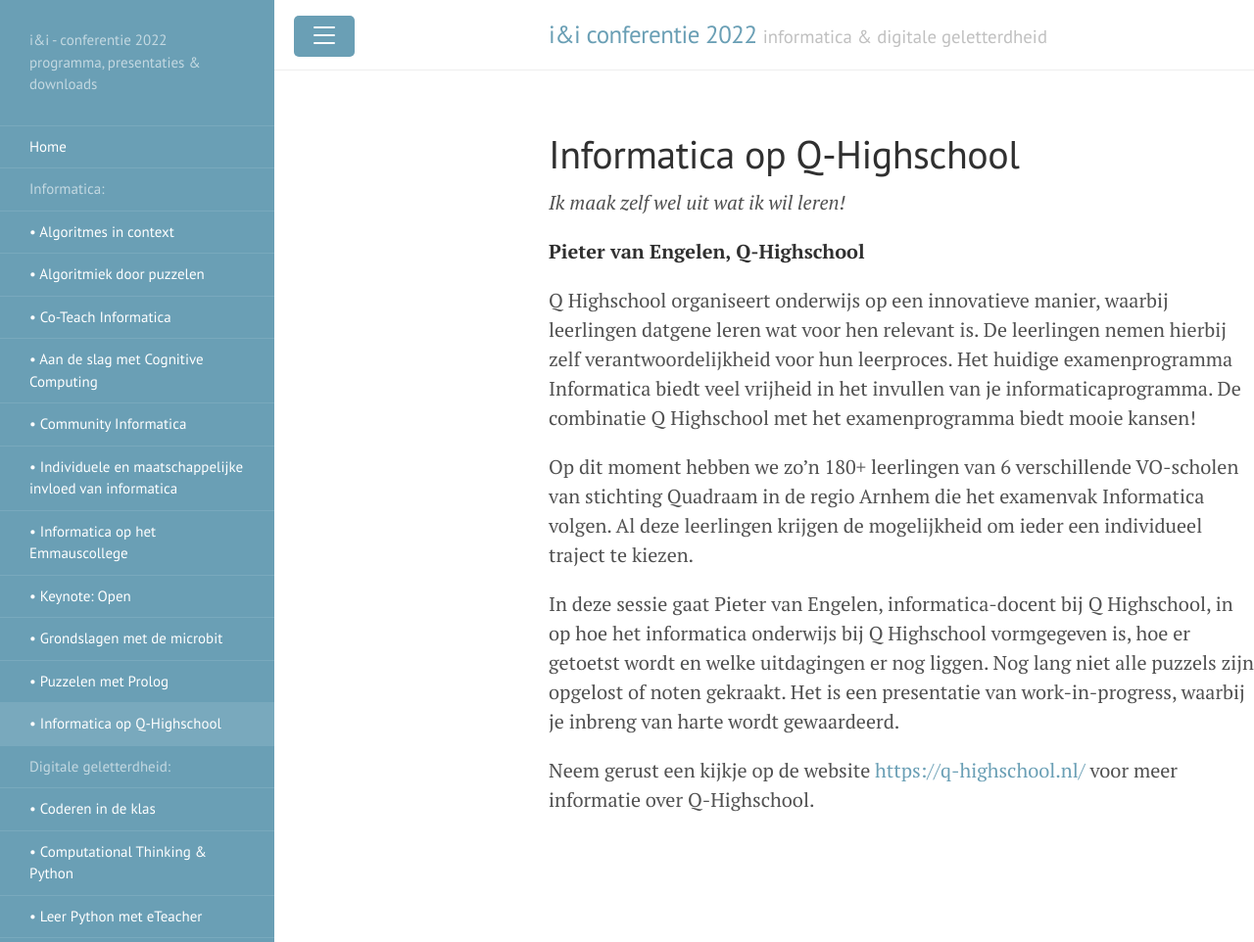
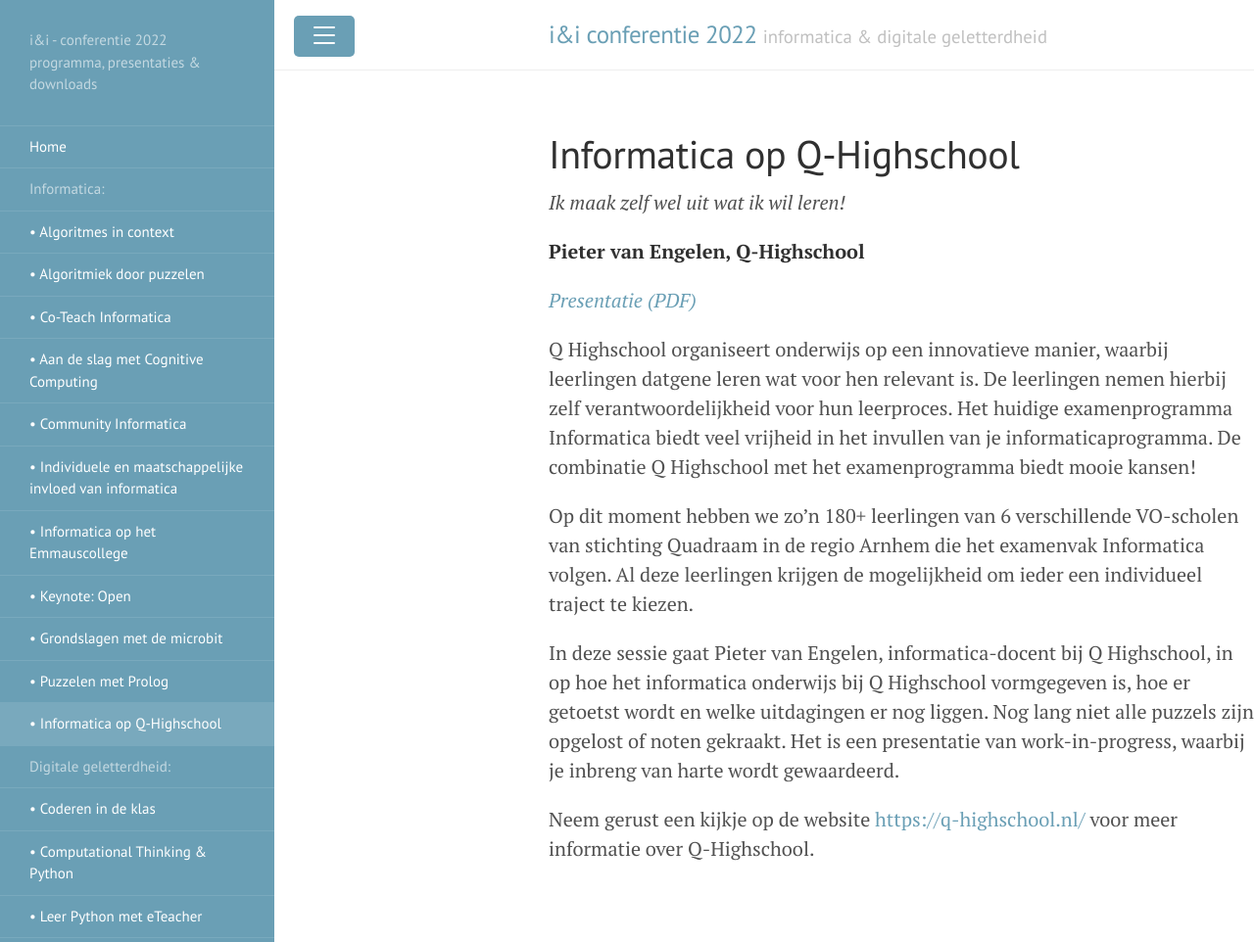
Before and after one commit to ieni/ieni2022, a Jekyll site: the page built from _informatica/q-highschool-pieter.md, in a window 1280 px wide and 962 px high. Shown: the whole window at 98% size. Built offline with Jekyll 4.4.1, drawn with Linux system fonts in a browser that asks for light colours.

Commit message:
Presentatie q-highschool

```diff
--- a/_informatica/q-highschool-pieter.md
+++ b/_informatica/q-highschool-pieter.md
@@ -6,6 +6,8 @@ layout: informatica
 *Ik maak zelf wel uit wat ik wil leren!*
 
 **Pieter van Engelen, Q-Highschool**
+
+*[Presentatie (PDF)]({{'/public/pdf/20221110-q-highschool.pdf' | relative_url}}){:target="_blank"}*
 
 Q Highschool organiseert onderwijs op een innovatieve manier, waarbij
 leerlingen datgene leren wat voor hen relevant is. De leerlingen nemen hierbij
```
Also changed, not shown: 1 other file.
